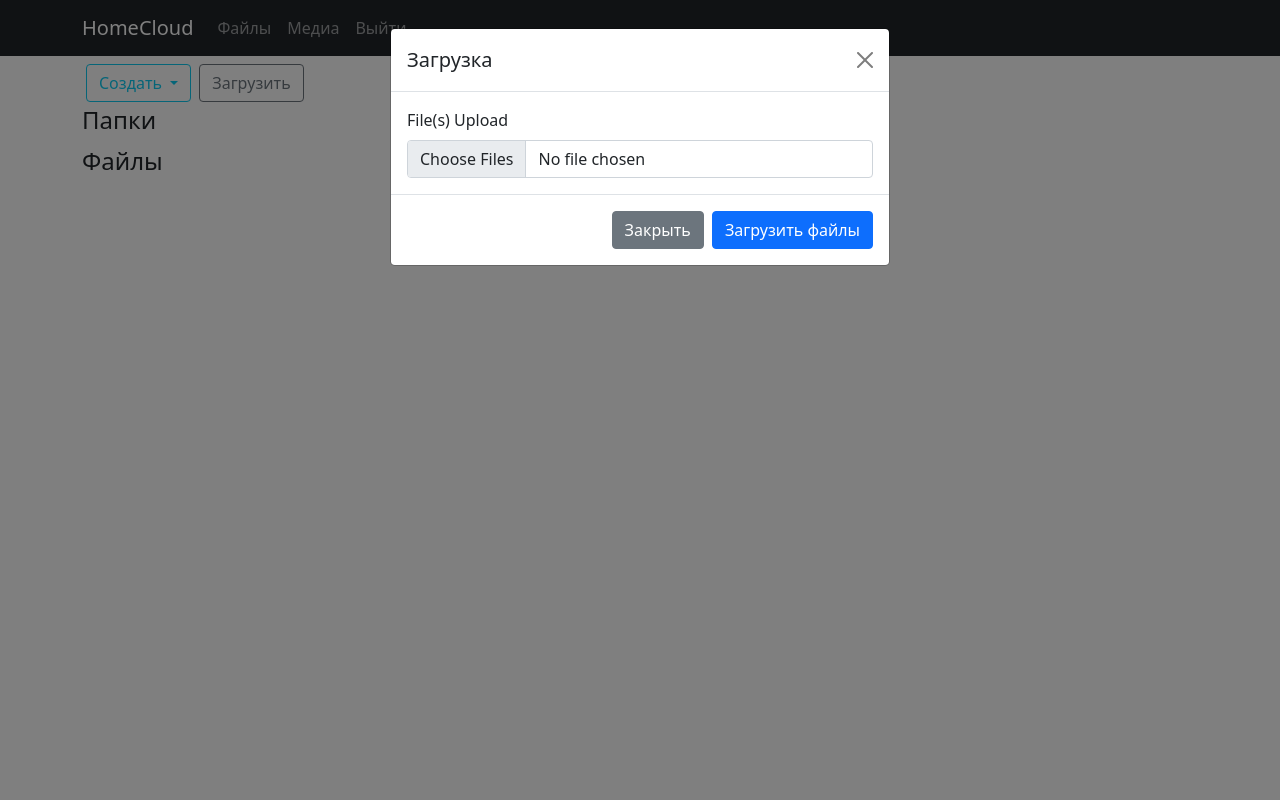
After one commit to dANkTild/homecloud, a Flask app: page /files/1 in a window 1280 px wide, after a click on "Загрузить". The commit adds this page. Run offline with Flask 2, Linux system fonts and the light colour scheme; a user stored in the database is signed in; tables that the repository leaves empty hold one stand-in row (values such as "Sample post"); some libraries are stand-ins or nearby versions.

Commit message:
file upload/download

```diff
--- a/main.py
+++ b/main.py
@@ -1,6 +1,8 @@
 import os
-from flask import Flask, redirect, render_template
+from flask import Flask, redirect, render_template, request, session, send_from_directory
+from flask_socketio import SocketIO
 from flask_login import LoginManager, current_user, login_user, logout_user, login_required
+from werkzeug.utils import secure_filename
 
 from models import db_session
 from models.users import User
@@ -10,6 +12,7 @@ from models.creating_forms import UploadForm
 
 app = Flask(__name__)
 app.config['SECRET_KEY'] = 'secret_key'
+socketio = SocketIO(app, async_mode="eventlet")
 
 login_manager = LoginManager()
 login_manager.init_app(app)
@@ -31,7 +34,49 @@ def index():
         f = upload_form.files.data
         f.save(os.path.join("files", f.filename))
 
-    return render_template("index.html", upload_form=upload_form)
+    return render_template("files.html", upload_form=upload_form)
+
+
+@app.route("/files", defaults={"folder_id": None}, methods=["GET", "POST"])
+@app.route("/files/", defaults={"folder_id": None}, methods=["GET", "POST"])
+@app.route("/files/<int:folder_id>", methods=["GET", "POST"])
+def files(folder_id=0):
+    if not current_user.is_authenticated:
+        return redirect("/login")
+
+    db = db_session.create_session()
+
+    session["folder_id"] = folder_id
+    if folder_id is None:
+        cur_folder = db.query(Folder).filter_by(name="/",
+                                                owner_id=current_user.id).one()
+    else:
+        cur_folder = db.query(Folder).filter_by(id=folder_id,
+                                                owner_id=current_user.id).one()
+
+    upload_form = UploadForm()
+    if upload_form.validate_on_submit():
+        for file_data in upload_form.files.data:
+            file = File(name=file_data.filename, owner_id=current_user.id,
+                        parent=cur_folder)
+            db.add(file)
+            db.commit()
+            db.refresh(file)
+
+            file_name = "{}.{}".format(file.id, file.name.split('.')[-1])
+            file_data.save(os.path.join("files", file_name))
+
+    return render_template("files.html", folders=cur_folder.folders,
+                           files=cur_folder.files,
+                           upload_form=upload_form)
+
+
+@app.route('/view/<int:file_id>')
+def view(file_id):
+    db = db_session.create_session()
+    file = db.query(File).get(file_id)
+    filename = "{}.{}".format(file.id, file.name.split('.')[-1])
+    return send_from_directory("files", filename)
 
 
 @app.route("/login", methods=["GET", "POST"])
@@ -82,8 +127,35 @@ def register():
     return render_template("registration.html", form=form)
 
 
-if __name__=='__main__':
+@socketio.on("create")
+def create_file(params):
+    db = db_session.create_session()
+
+    folder_id = session.get("folder_id")
+
+    if folder_id is None:
+        cur_folder = db.query(Folder).filter_by(name="/",
+                                                owner_id=current_user.id).one()
+    else:
+        cur_folder = db.query(Folder).filter_by(id=folder_id,
+                                                owner_id=current_user.id).one()
+
+    if params["type"] == "folder":
+        new = Folder(name=params["name"], owner_id=current_user.id, parent=cur_folder)
+    elif params["type"] == "file":
+        new = File(name=params["name"], owner_id=current_user.id, parent=cur_folder)
+
+    db.add(new)
+    db.commit()
+    db.refresh(new)
+
+    if params["type"] == "file":
+        name = "{}.{}".format(new.id, new.name.split(".")[-1])
+        open("files/{}".format(name), "w").close()
+
+
+if __name__ == '__main__':
     db_session.global_init("database/data.db")
     db = db_session.create_session()
 
-    app.run("0.0.0.0", debug=True)
+    socketio.run(app, host='0.0.0.0', debug=True)
--- a/models/creating_forms.py
+++ b/models/creating_forms.py
@@ -1,6 +1,7 @@
 from flask_wtf import FlaskForm
 from flask_wtf.file import FileField, FileRequired
+from wtforms import MultipleFileField
 
 
 class UploadForm(FlaskForm):
-    files = FileField("Выберите файлы", validators=[FileRequired()])
+    files = MultipleFileField('File(s) Upload')
--- a/static/css/style.css
+++ b/static/css/style.css
@@ -7,3 +7,7 @@
     padding: 0;
     font-size: 1.25rem;
 }
+
+.file-icon{
+    font-size: 4rem;
+}
--- /dev/null
+++ b/static/js/base.js
@@ -0,0 +1 @@
+let socket = io();
--- /dev/null
+++ b/static/js/files.js
@@ -0,0 +1,13 @@
+let creatingState = "";
+
+$(".create-file").click(function () {
+    creatingState = "file";
+});
+
+$(".create-folder").click(function () {
+    creatingState = "folder";
+});
+
+$(".create-confirm").click(function () {
+    socket.emit("create", {type: creatingState, name: $("#ffName").val()});
+});
--- a/templates/base.html
+++ b/templates/base.html
@@ -53,6 +53,7 @@
 <script src="https://cdn.jsdelivr.net/npm/bootstrap@5.0.2/dist/js/bootstrap.bundle.min.js"
         integrity="sha384-MrcW6ZMFYlzcLA8Nl+NtUVF0sA7MsXsP1UyJoMp4YLEuNSfAP+JcXn/tWtIaxVXM"
         crossorigin="anonymous"></script>
+<script src="/static/js/base.js"></script>
 {% block postscripts %}{% endblock %}
 </body>
 </html>
--- /dev/null
+++ b/templates/files.html
@@ -0,0 +1,98 @@
+{% extends "base.html" %}
+
+{% block content %}
+<div class="container-lg">
+    <div class="row">
+        <div class="modal fade" id="createModal" tabindex="-1" aria-hidden="true">
+            <div class="modal-dialog">
+                <div class="modal-content">
+                    <div class="modal-header">
+                        <h5 class="modal-title">Создание</h5>
+                        <button type="button" class="btn-close" data-bs-dismiss="modal" aria-label="Close"></button>
+                    </div>
+                    <div class="modal-body">
+                        <label for="ffName">Укажите имя</label>
+                        <input type="text" id="ffName">
+                    </div>
+                    <div class="modal-footer">
+                        <button type="button" class="btn btn-secondary" data-bs-dismiss="modal">Закрыть</button>
+                        <button type="submit" class="btn btn-success create-confirm" data-bs-dismiss="modal">Создать</button>
+                    </div>
+                </div>
+            </div>
+        </div>
+        <div class="modal fade" id="uploadModal" tabindex="-1" aria-hidden="true">
+            <div class="modal-dialog">
+                <form class="modal-content" method="POST" enctype="multipart/form-data">
+                    {{ upload_form.csrf_token }}
+                    <div class="modal-header">
+                        <h5 class="modal-title">Загрузка</h5>
+                        <button type="button" class="btn-close" data-bs-dismiss="modal" aria-label="Close"></button>
+                    </div>
+                    <div class="modal-body">
+                        {{ upload_form.files.label(class_="form-label") }}
+                        {{ upload_form.files(class_="form-control") }}
+                    </div>
+                    <div class="modal-footer">
+                        <button type="button" class="btn btn-secondary" data-bs-dismiss="modal">Закрыть</button>
+                        <button type="submit" class="btn btn-primary">Загрузить файлы</button>
+                    </div>
+                </form>
+            </div>
+        </div>
+        <div class="btn-toolbar" role="toolbar">
+            <div class="dropdown mx-1">
+                <button class="btn btn-outline-info dropdown-toggle" data-bs-toggle="dropdown" aria-expanded="false">
+                    Создать
+                </button>
+                <ul class="dropdown-menu">
+                    <li><a class="dropdown-item create-file" data-bs-toggle="modal" data-bs-target="#createModal">Файл</a></li>
+                    <li><a class="dropdown-item create-folder" data-bs-toggle="modal" data-bs-target="#createModal">Папка</a></li>
+                </ul>
+            </div>
+            <button type="button" class="btn btn-outline-secondary mx-1" data-bs-toggle="modal" data-bs-target="#uploadModal">Загрузить</button>
+        </div>
+        <div class="container">
+            <div class="row my-1">
+                <h4>Папки</h4>
+                <div class="row row-cols-1 row-cols-md-5">
+                    {% for f in folders %}
+                    <div class="col mb-1">
+                        <a href="{{f.id}}" class="text-body card-link">
+                            <div class="card h-100">
+                                <div class="card-img-top text-center"><i class="bi bi-folder2-open file-icon"></i></div>
+                                <div class="card-body">
+                                    <p class="card-text">{{ f.name }}</p>
+                                </div>
+                            </div>
+                        </a>
+                    </div>
+                    {% endfor %}
+                </div>
+            </div>
+            <div class="row my-1">
+                <h4>Файлы</h4>
+                <div class="row row-cols-1 row-cols-md-5">
+                    {% for f in files %}
+                    <div class="col">
+                        <a href="/view/{{ f.id }}" class="text-body card-link">
+                            <div class="card h-100">
+                                <div class="card-img-top text-center"><i class="bi bi-file-earmark file-icon"></i></div>
+                                <div class="card-body">
+                                    <p class="card-text">{{ f.name }}</p>
+                                </div>
+                            </div>
+                        </a>
+                    </div>
+                    {% endfor %}
+                </div>
+            </div>
+
+        </div>
+    </div>
+</div>
+{% endblock %}
+
+{% block postscripts %}
+<script src="/static/js/files.js"></script>
+{% endblock %}
```
